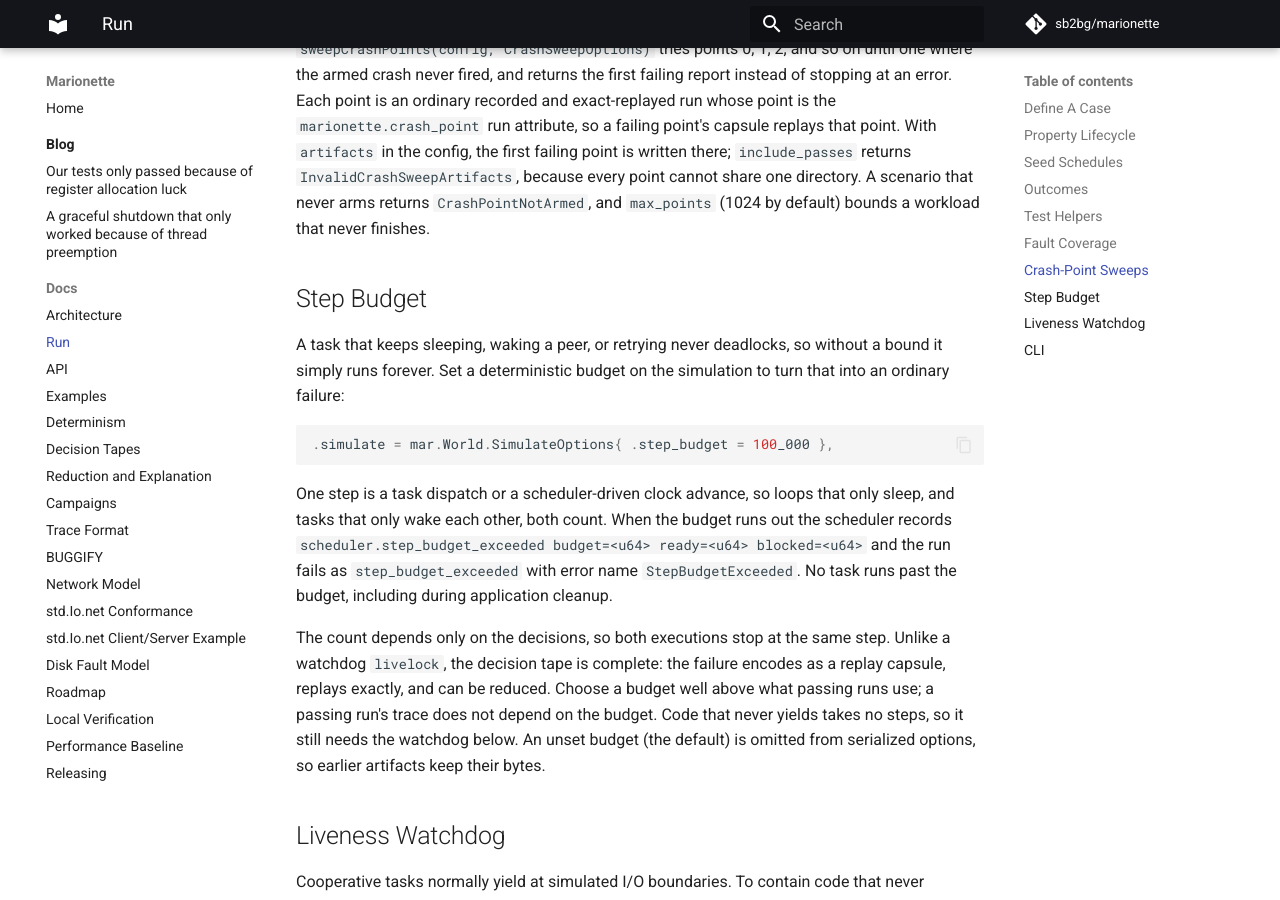
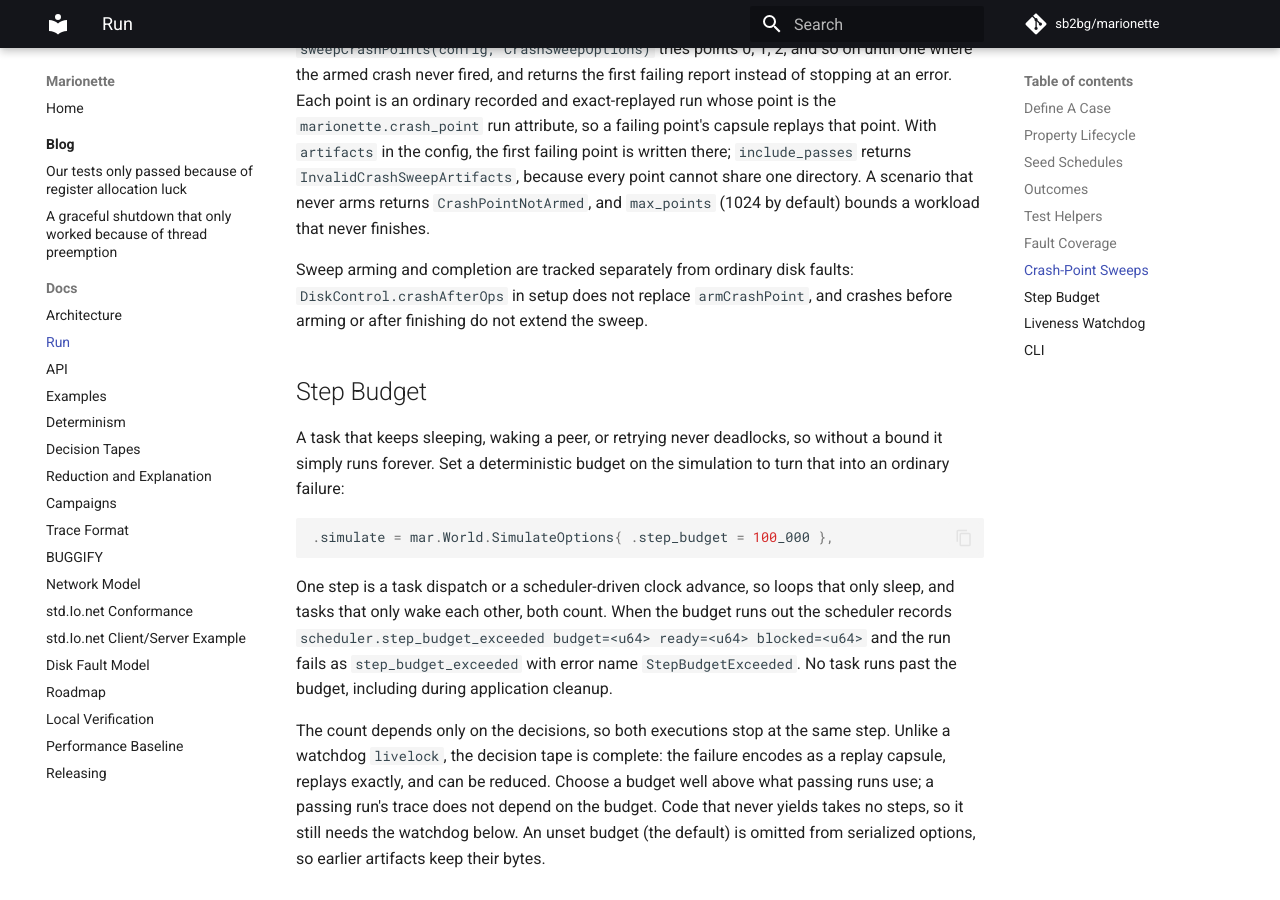
Before and after one commit to sb2bg/marionette, an MkDocs documentation site: the page built from docs/run.md, in a window 1280 px wide and 900 px high, scrolled down 5301 px. Built offline with MkDocs 1.6.1 and Material for MkDocs 9.7.7, drawn with Linux system fonts in a browser that asks for light colours; comment, search, counter and statistics services are not loaded.

Commit message:
Track crash sweep outcomes independently of disk traces

```diff
--- a/docs/run.md
+++ b/docs/run.md
@@ -259,6 +259,10 @@ point cannot share one directory. A scenario that never arms returns
 `CrashPointNotArmed`, and `max_points` (1024 by default) bounds a workload that
 never finishes.
 
+Sweep arming and completion are tracked separately from ordinary disk faults:
+`DiskControl.crashAfterOps` in setup does not replace `armCrashPoint`, and
+crashes before arming or after finishing do not extend the sweep.
+
 ## Step Budget
 
 A task that keeps sleeping, waking a peer, or retrying never deadlocks, so
```
Also changed, not shown: CHANGELOG.md (+4 -0 lines), 7 other files.
